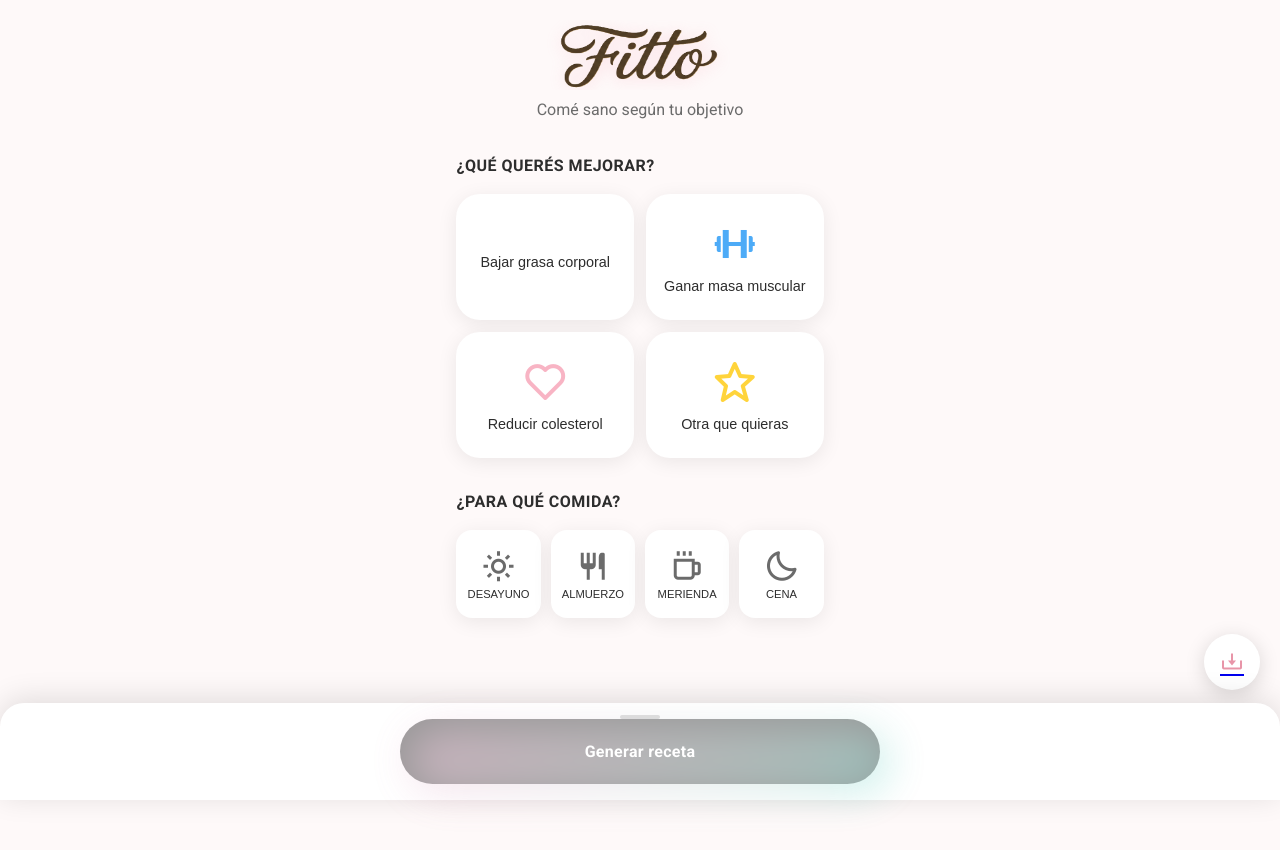
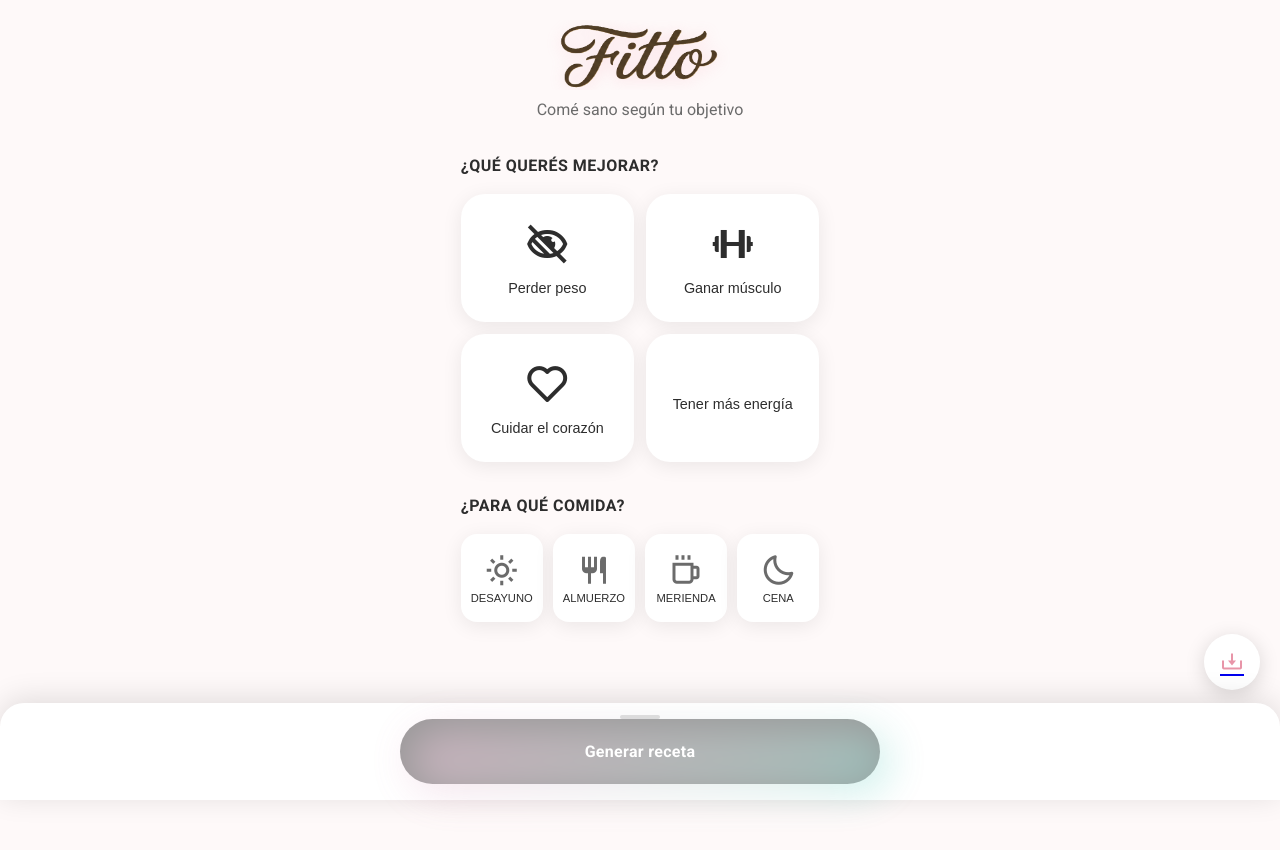
Before and after one commit to mativiscusso/fitto, a Next.js app: page / in a window 1280 px wide. Shown: the top 850 px of the page. Built offline with nearby package versions, Linux system fonts and the light colour scheme.

Commit message:
Update goals to Perder peso, Ganar músculo, Cuidar el corazón, Tener más energía with monochromatic boxicons

```diff
--- a/src/app/api/recommend/route.ts
+++ b/src/app/api/recommend/route.ts
@@ -9,15 +9,15 @@ const MODEL = 'llama-3.3-70b-versatile'
 const SYSTEM_PROMPT = `Sos Fitto, un asistente nutricional que recomienda recetas saludables y personalizadas.
 
 REGLAS CRÍTICAS:
-1. Siempre respondés en español argentino (neutro, no看你)
+1. Siempre respondés en español argentino
 2. Las recetas son SIMPLES y rápidas de preparar (máximo 25 min)
 3. Usás ingredientes accesibles en Argentina (supermercado común, dietética, mercado)
-4. Cada ingrediente DEBE tener un emoji representativo
+4. Cada ingrediente tiene un ícono de boxicons (ej: bx bx-chicken, bx bx-carrot)
 5. La respuesta es en JSON válido con este formato EXACTO:
 {
   "name": "Nombre de la receta",
   "ingredients": [
-    { "name": "ingrediente 1", "icon": "emoji", "substitutes": ["subst1", "subst2"] }
+    { "name": "ingrediente 1", "icon": "bx bx-nombre-icono", "substitutes": ["subst1", "subst2"] }
   ],
   "instructions": ["paso 1", "paso 2"],
   "calories": numero,
@@ -78,7 +78,7 @@ CENA (alternativas diferentes):
 - Zucchini relleno con atún
 - Sopa de lentejas con espinaca
 
-PARA BAJAR GRASA CORPORAL:
+PARA PERDER PESO:
 - Déficit calórico moderado (400-500 kcal debajo del mantenimiento)
 - Alta proteína (1.8-2g por kg de peso) para preservar músculo
 - Carbohidratos moderados y complejos solo en comidas autour de ejercicio
@@ -92,20 +92,19 @@ PARA GANAR MÚSCULO:
 - Timing: proteína + carb después de entrenar
 - Micronutrientes: zinc, magnesio, vitamina D
 
-PARA REDUCIR COLESTEROL:
+PARA CUIDAR EL CORAZÓN:
+- Omega-3 de pescados azules (salmón, sardina, atún, merluza)
 - Beta-glucano de avena para reducir colesterol LDL
-- Omega-3 de pescados azules (salmón, sardina, atún)
-- Fitosteroles de legumbres y frutos secos
 - Fibra soluble de legumbres y vegetales
-- Reducir saturadas y evitar grasas trans
+- Grasas monoinsaturadas (aceite de oliva, palta, frutos secos)
+- Reducir saturadas, sal y evitar grasas trans
 
-PARA OBJETIVO GENERAL:
-- Comida real, mínimamente procesada
-- Colores naturales en cada plato (vegetales de colores)
-- Proteína en cada comida (20-30g mínimo)
-- Carbohidratos complejos (integral, quinoa, legumbres)
-- Grasas saludables (aceite de oliva, palta, frutos secos)
-- Hidratación adecuada y buen descanso`
+PARA TENER MÁS ENERGÍA:
+- Carbohidratos complejos (avena, quinoa, arroz integral)
+- Hierro de legumbres y carnes magras
+- Vitaminas B de cereales integrales y vegetales verdes
+- Magnesio de frutos secos y banana
+- Hidratación adecuada (2-3 litros de agua por día)`
 
 function buildUserPrompt(goal: Goal, mealType: MealType, forceNew: boolean, previousRecipe?: string): string {
   const goalInfo = GOALS.find(g => g.id === goal)
--- a/src/app/globals.css
+++ b/src/app/globals.css
@@ -134,11 +134,12 @@
 }
 
 .goal-icon {
-  font-size: 2.5rem;
-  margin-bottom: 10px;
+  font-size: 2.2rem;
+  margin-bottom: 12px;
   display: flex;
   justify-content: center;
   align-items: center;
+  color: var(--text);
 }
 
 .goal-icon i {
@@ -147,6 +148,10 @@
 
 .goal-card:hover .goal-icon i {
   transform: scale(1.1);
+}
+
+.goal-card.selected .goal-icon {
+  color: var(--primary-dark);
 }
 
 .goal-label {
--- a/src/app/page.tsx
+++ b/src/app/page.tsx
@@ -2,7 +2,7 @@
 
 import { useState, useRef } from "react";
 import Image from "next/image";
-import { Goal, MealType, Recipe, GOALS, MEAL_TYPES, getRandomFoodImage, GOAL_ICON_COLORS } from "@/types/recipe";
+import { Goal, MealType, Recipe, GOALS, MEAL_TYPES, getRandomFoodImage } from "@/types/recipe";
 
 type Screen = "select" | "recipe" | "success";
 
@@ -203,10 +203,7 @@ export default function Home() {
               className={`goal-card ${selectedGoal === goal.id ? "selected" : ""}`}
               onClick={() => setSelectedGoal(goal.id)}
             >
-              <div
-                className="goal-icon"
-                style={{ color: GOAL_ICON_COLORS[goal.id] }}
-              >
+              <div className="goal-icon">
                 <i className={`${goal.icon} bx-lg`}></i>
               </div>
               <div className="goal-label">{goal.label}</div>
--- a/src/types/recipe.ts
+++ b/src/types/recipe.ts
@@ -1,6 +1,6 @@
 export type MealType = 'desayuno' | 'almuerzo' | 'merienda' | 'cena'
 
-export type Goal = 'bajar_grasa' | 'ganar_musculo' | 'reducir_colesterol' | 'otro'
+export type Goal = 'perder_peso' | 'ganar_musculo' | 'cuidar_corazon' | 'mas_energia'
 
 export type Recipe = {
   id: string
@@ -31,36 +31,36 @@ export type GoalInfo = {
 
 export const GOALS: GoalInfo[] = [
   {
-    id: 'bajar_grasa',
-    label: 'Bajar grasa corporal',
-    icon: 'bx bx-flame',
+    id: 'perder_peso',
+    label: 'Perder peso',
+    icon: 'bx bx-low-vision',
     description: 'Reduce grasa corporal con déficit calórico inteligente',
     tags: ['high_protein', 'low_carb', 'high_fiber', 'low_calorie'],
-    promptHint: 'Para bajar grasa corporal: déficit calórico con alta proteína para preservar músculo, vegetales abundantes, grasas saludables moderadas, evitar azucares y harinas refinadas.',
+    promptHint: 'Para perder peso: déficit calórico moderado (400-500 kcal debajo), proteína alta (1.8-2g por kg) para preservar músculo, vegetales abundantes, evitar azucares y harinas refinadas.',
   },
   {
     id: 'ganar_musculo',
-    label: 'Ganar masa muscular',
+    label: 'Ganar músculo',
     icon: 'bx bx-dumbbell',
     description: 'Construí músculo con nutrición estratégica',
     tags: ['high_protein', 'calorie_surplus', 'complex_carb', 'timing'],
-    promptHint: 'Para ganar músculo: superávit calórico moderado, proteína alta (1.6-2g por kg), carbohidratos complejos para energía, horarios de comida regulares, buena kali y zinc.',
+    promptHint: 'Para ganar músculo: superávit calórico moderado (300-400 kcal), proteína alta (1.6-2.2g por kg), carbohidratos complejos para energía post-entreno.',
   },
   {
-    id: 'reducir_colesterol',
-    label: 'Reducir colesterol',
+    id: 'cuidar_corazon',
+    label: 'Cuidar el corazón',
     icon: 'bx bx-heart',
-    description: 'Mejorá tu perfil lipídico naturalmente',
+    description: 'Mejorá tu salud cardiovascular',
     tags: ['omega3', 'high_fiber', 'low_sat_fat', 'plant_protein'],
-    promptHint: 'Para reducir colesterol: beta-glucano de avena, omega-3 de pescados azules, fibra soluble de legumbres, reducir saturadas y evitar grasas trans.',
+    promptHint: 'Para cuidar el corazón: omega-3 de pescados azules, fibra soluble de avena y legumbres, reducir saturadas, grasas trans y sal.',
   },
   {
-    id: 'otro',
-    label: 'Otra que quieras',
-    icon: 'bx bx-star',
-    description: 'Personalizá tu objetivo de salud',
-    tags: ['balanced', 'wholesome', 'nutrient_dense'],
-    promptHint: 'Para objetivo general de salud: comida real, variada, colores naturales en cada plato, proteína en cada comida, vegetales la mitad del plato.',
+    id: 'mas_energia',
+    label: 'Tener más energía',
+    icon: 'bx bx-bolt',
+    description: 'Activá tu vitalidad con nutrición inteligente',
+    tags: ['complex_carb', 'iron', 'b_vitamins', 'hydrating'],
+    promptHint: 'Para más energía: carbohidratos complejos (avena, quinoa, integral), hierro de legumbres y carnes rojas, vitaminas B de cereales integrales, hidratación adecuada.',
   },
 ]
 
@@ -184,8 +184,8 @@ export function getIngredientIcon(ingredient: string): string {
 }
 
 export const GOAL_ICON_COLORS: Record<Goal, string> = {
-  'bajar_grasa': '#ff6b6b',
-  'ganar_musculo': '#4dabf7',
-  'reducir_colesterol': '#f8b4c4',
-  'otro': '#ffd43b',
+  'perder_peso': '#888',
+  'ganar_musculo': '#888',
+  'cuidar_corazon': '#888',
+  'mas_energia': '#888',
 }
```
